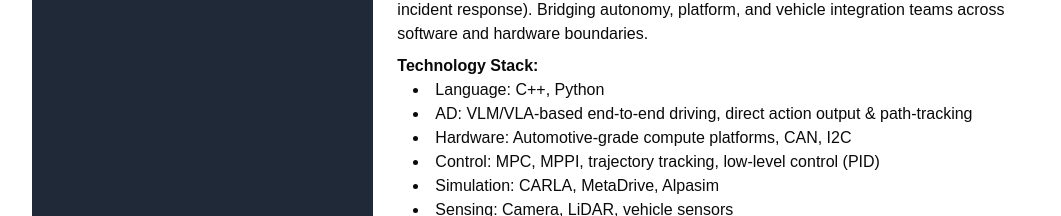
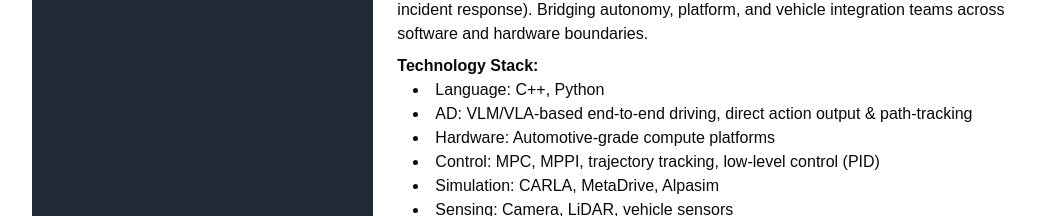
Before and after one commit to BIwashi/resume, a Next.js app: page / in a window 1280 px wide. Shown: the part 1200-1416 px from the top of the page, without its empty margins (96-1157 px from the left). Built offline with nearby package versions, Linux system fonts and the light colour scheme.

Commit message:
resume.tsx を更新

```diff
--- a/components/resume.tsx
+++ b/components/resume.tsx
@@ -98,7 +98,7 @@ export function Resume() {
                 <ul className="list-disc list-inside ml-4">
                   <li>Language: C++, Python</li>
                   <li>AD: VLM/VLA-based end-to-end driving, direct action output & path-tracking</li>
-                  <li>Hardware: Automotive-grade compute platforms, CAN, I2C</li>
+                  <li>Hardware: Automotive-grade compute platforms</li>
                   <li>Control: MPC, MPPI, trajectory tracking, low-level control (PID)</li>
                   <li>Simulation: CARLA, MetaDrive, Alpasim</li>
                   <li>Sensing: Camera, LiDAR, vehicle sensors</li>
```
